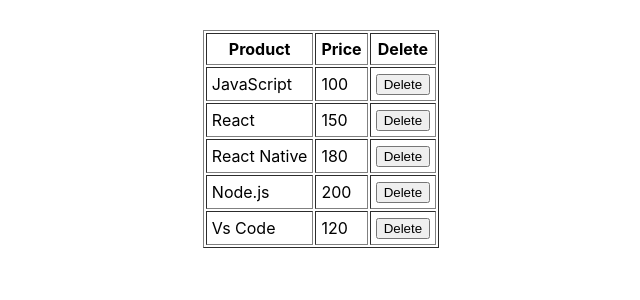
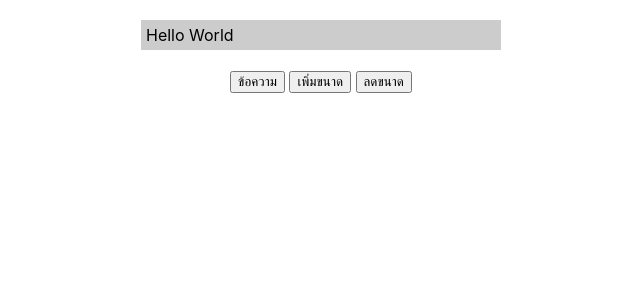
Before and after one commit to ITTIPOLCHA/app1, a React (Create React App) app: page / in a window 1280 px wide. Shown: the top 300 px of the page, without its empty margins (319-959 px from the left). Built offline with nearby package versions, Linux system fonts and the light colour scheme.

Commit message:
state-func.js create
state-func.js create

```diff
--- a/src/App.js
+++ b/src/App.js
@@ -1,9 +1,9 @@
 import React from "react";
 import "./style.css";
-import RefsArray from "./refs-array";
+import MessageBox from "./state-func";
 
 function App() {
-  return <RefsArray />;
+  return <MessageBox />;
 }
 
 export default App;
--- /dev/null
+++ b/src/state-func.js
@@ -0,0 +1,36 @@
+import React, {useState} from 'react'
+
+export default function MessageBox() {
+    let [text, setText] = useState('Hello World')
+    let [size, setSize] = React.useState(16)
+
+    const onClickSetText = () => {
+        let t = prompt('กำหนดข้อความ')
+        if(t){
+            setText(t)
+        }
+    }
+
+    const onClickZoomIn = () => {
+        let newSize = size + 1
+        setSize(newSize)
+    }
+
+    let msgboxSyle = {
+        display: 'inline-block',
+        width: 350,
+        fontSize: size,
+        backgroundColor: '#ccc',
+        padding: 5,
+        textAlign: 'left'
+    }
+
+  return (
+    <div style={{textAlign:'center', marginTop:20}}>
+        <div style={msgboxSyle}>{text}</div><br/><br/>
+        <button onClick={onClickSetText}>ข้อความ</button>&nbsp;
+        <button onClick={onClickZoomIn}>เพิ่มขนาด</button>&nbsp;
+        <button onClick={() => setSize(size - 1)}>ลดขนาด</button>
+    </div>
+  )
+}
```
